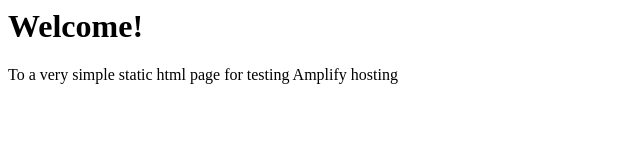
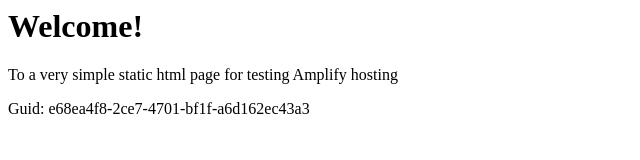
Before and after one commit to aws-aemilia-mxp/Github-PR-Commit-Integration-Test-DoNotTouch-v1-prod-eu-south-1, a website: page src/index.html in a window 1280 px wide. Shown: the whole page, without its empty margins (0-640 px from the left). Drawn offline with Linux system fonts and the light colour scheme.

Commit message:
commit from integ tests

```diff
--- a/src/index.html
+++ b/src/index.html
@@ -1,3 +1,5 @@
+
+
 <html lang="en">
 
 <head>
@@ -10,6 +12,6 @@
 <body>
     <h1>Welcome!</h1>
     <p>To a very simple static html page for testing Amplify hosting</p>
-</body>
+    <p>Guid: e68ea4f8-2ce7-4701-bf1f-a6d162ec43a3</p></body>
 
 </html>
```
